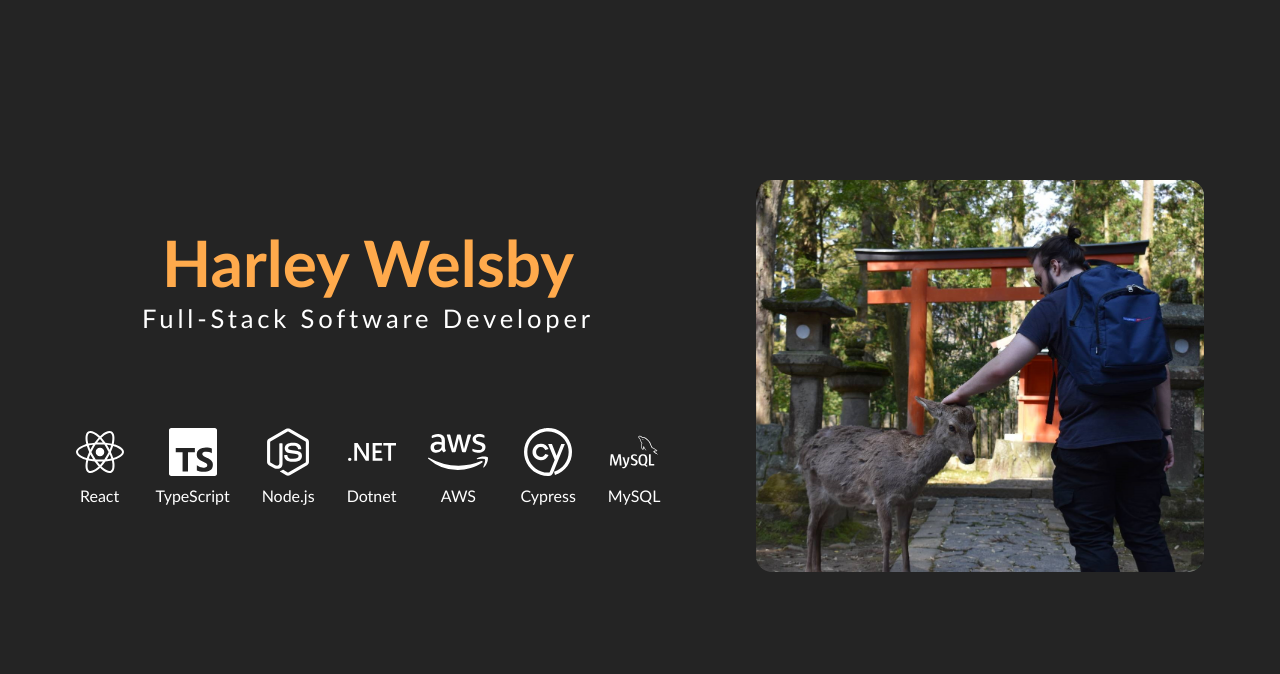
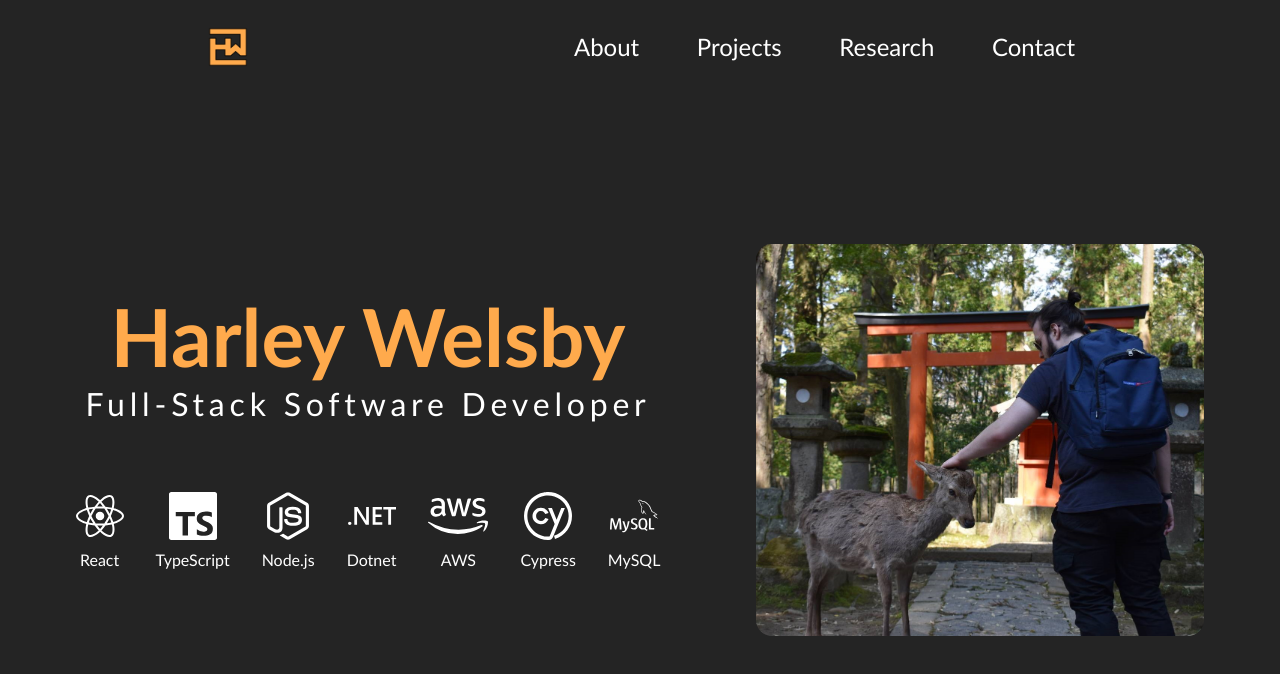
Before and after one commit to harleywelsby/Portfolio-Site, a React (Vite) app: page / in a window 1280 px wide. Shown: the top 674 px of the page. Built offline with nearby package versions, Linux system fonts and the light colour scheme; the HTML template or start-up script is replaced by a standard one.

Commit message:
Even more style fixes to Navbar & Home

```diff
--- a/src/App.tsx
+++ b/src/App.tsx
@@ -24,7 +24,7 @@ function App() {
 
   return (
     <>
-      {/* <Navbar /> */}
+      <Navbar />
       <HomeSection />
       {/* <AboutSection /> */}
       {/* TODO: Add Portfolio from GitHub */}
--- a/src/components/Navbar.tsx
+++ b/src/components/Navbar.tsx
@@ -26,29 +26,30 @@ const NavbarWrapper = styled.div`
 `;
 
 const NavbarContent = styled.div`
+  ${!isMobile && 'display: flex;'}
+  justify-content: space-between;
+  position: fixed;
+
+  top: 0;
+  width: ${isMobile ? '80%' : '70%'};
+
+  padding: 1rem 0 1rem 0;
+`;
+
+const NavbarItemsWrapper = styled.ul`
   display: flex;
   flex-direction: row;
+  justify-content: ${isMobile ? 'center' : 'right'};
+  gap: 2rem;
 
-  justify-content: space-between;
-  position: flex;
-
-  top: 0;
-  width: 90%;
-
-  padding-top: 0.5rem;
-  padding-bottom: 0.5rem;
+  list-style-type: none;
+  margin: 0;
+  padding: 0;
 `;
 
-const NavbarItemsWrapper = styled.div`
-  display: flex;
-  flex-direction: row;
-  justify-content: right;
-  gap: 2rem;
-`;
-
-const NavbarItem = styled.div`
-  padding: 1rem;
-  font-size: 1.5rem;
+const NavbarItem = styled.li`
+  padding: 1vw;
+  font-size: ${isMobile ? '4vw' : '1.5rem'};
 `;
 
 const Logo = styled.img`
--- a/src/components/TechStack.tsx
+++ b/src/components/TechStack.tsx
@@ -26,7 +26,7 @@ function TechStackItem({ icon, label }: TechStackItemProps) {
 
   return (
     <TechStackItemWrapper
-      isHover={isHover}
+      $isHover={isHover}
       onMouseEnter={() => setIsHover(true)}
       onMouseLeave={() => setIsHover(false)}
     >
@@ -49,9 +49,9 @@ const TechStackWrapper = styled.div`
   margin-top: 1rem;
 `;
 
-const TechStackItemWrapper = styled.div<{ isHover: boolean }>`
+const TechStackItemWrapper = styled.div<{ $isHover: boolean }>`
   margin: 0;
-  ${(props) => props.isHover && 'transform: scale(1.2)'};
+  ${(props) => props.$isHover && 'transform: scale(1.2)'};
 `;
 
 const TechStackItemLabel = styled.p`
--- a/src/sections/HomeSection.tsx
+++ b/src/sections/HomeSection.tsx
@@ -51,13 +51,13 @@ const TitleWrapper = styled.div`
 const NameText = styled.h1`
   color: var(--orange);
   margin-bottom: 0.3rem;
-  font-size: ${isMobile ? '10vw' : '5vw'};
+  font-size: ${isMobile ? '10vw' : '5rem'};
   margin: 0;
 `;
 
 const SubtitleText = styled.p`
   margin: 0;
-  font-size: ${isMobile ? '5vw' : '2vw'};
+  font-size: ${isMobile ? '5vw' : '2rem'};
 `;
 
 export default HomeSection;
--- a/src/styles/globals.css
+++ b/src/styles/globals.css
@@ -20,12 +20,13 @@
 
 #root {
   max-width: 100%;
+  height: 98vh;
   margin: 0 auto;
   text-align: center;
 }
 
 body {
-  margin: 0;
+  margin: 5rem 0 0 0;
   display: flex;
   place-items: center;
   min-width: 320px;
```
